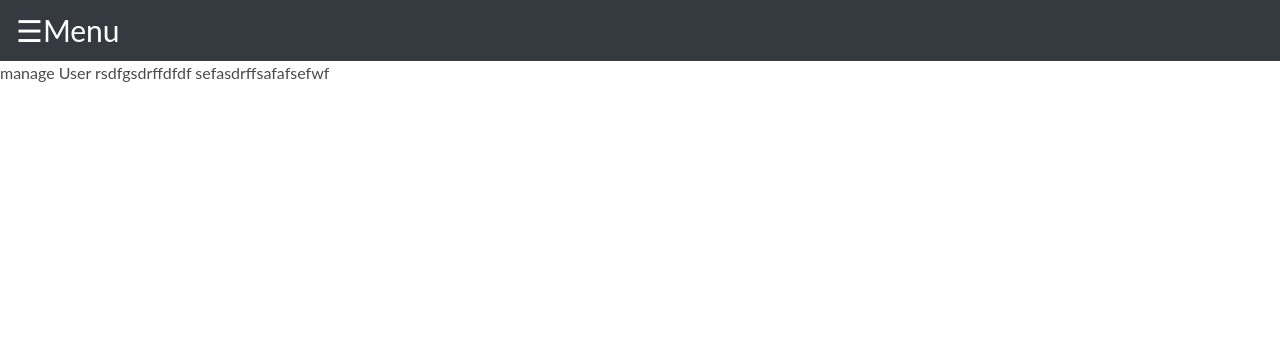
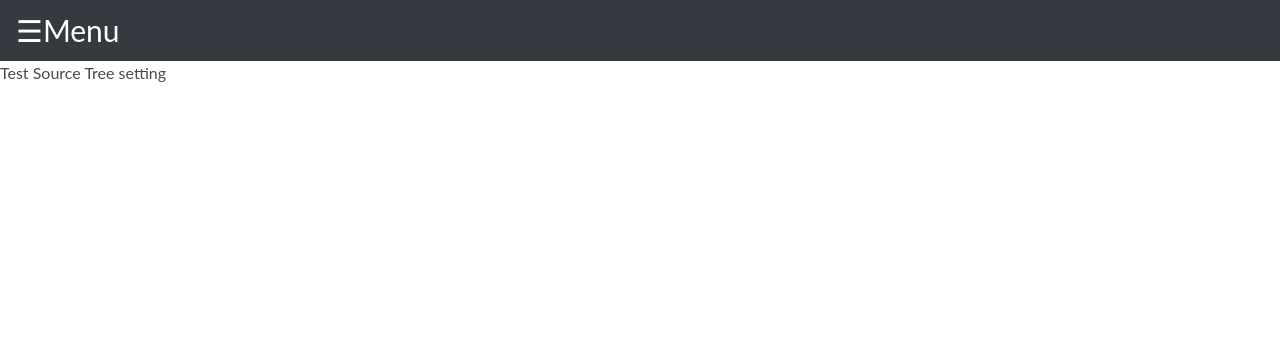
Before and after one commit to tarnnieJS/SEwallet, a PHP site: page /admin/manageUser.php in a window 1280 px wide. Shown: the top 347 px of the page. Run offline with PHP 8.4, Linux system fonts and the light colour scheme; some libraries are stand-ins or nearby versions.

Commit message:
Start with Source tree

```diff
--- a/admin/manageUser.php
+++ b/admin/manageUser.php
@@ -77,7 +77,7 @@ body {
   </a>
 </div>
 
-manage User rsdfgsdrffdfdf sefasdrffsafafsefwf
+Test Source Tree setting
 
 <script>
 function openNav() {
```
